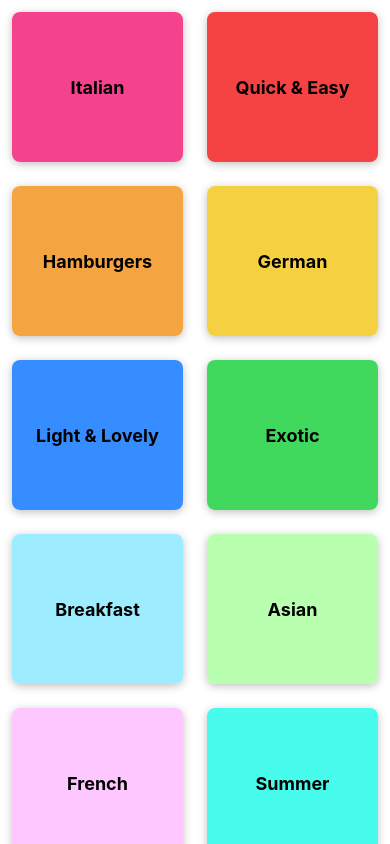
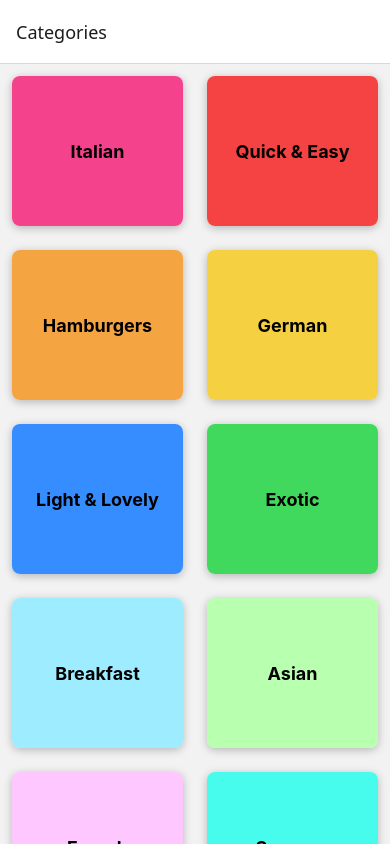
Before and after one commit to WagdySamih/Meals-App, a React Native app: screen / in a window 390 px wide. Built offline with nearby package versions, Linux system fonts and the light colour scheme.

Commit message:
feat: adds basic navigation

```diff
--- a/App.tsx
+++ b/App.tsx
@@ -2,13 +2,24 @@ import { StatusBar } from "expo-status-bar";
 import { StyleSheet, Text, View } from "react-native";
 import { Categories } from "./src/screens";
 import { SafeAreaProvider, SafeAreaView } from "react-native-safe-area-context";
+import {
+  createStaticNavigation,
+  NavigationContainer,
+} from "@react-navigation/native";
+import { createNativeStackNavigator } from "@react-navigation/native-stack";
+
+const Stack = createNativeStackNavigator();
 
 export default function App() {
   return (
     <View style={styles.container}>
       <SafeAreaProvider style={styles.container}>
         <SafeAreaView style={styles.container}>
-          <Categories />
+          <NavigationContainer>
+            <Stack.Navigator>
+              <Stack.Screen name="Categories" component={Categories} />
+            </Stack.Navigator>
+          </NavigationContainer>
         </SafeAreaView>
       </SafeAreaProvider>
       <StatusBar style="auto" />
--- a/package.json
+++ b/package.json
@@ -9,11 +9,14 @@
     "web": "expo start --web"
   },
   "dependencies": {
+    "@react-navigation/native": "^7.3.3",
+    "@react-navigation/native-stack": "^7.17.5",
     "expo": "^56.0.12",
     "expo-status-bar": "~56.0.4",
     "react": "19.2.3",
     "react-native": "0.85.3",
-    "react-native-safe-area-context": "^5.8.0"
+    "react-native-safe-area-context": "~5.7.0",
+    "react-native-screens": "4.25.2"
   },
   "devDependencies": {
     "@types/react": "~19.2.14",
```
Also changed, not shown: 1 other file (tests, documents, lock files or other folders).
